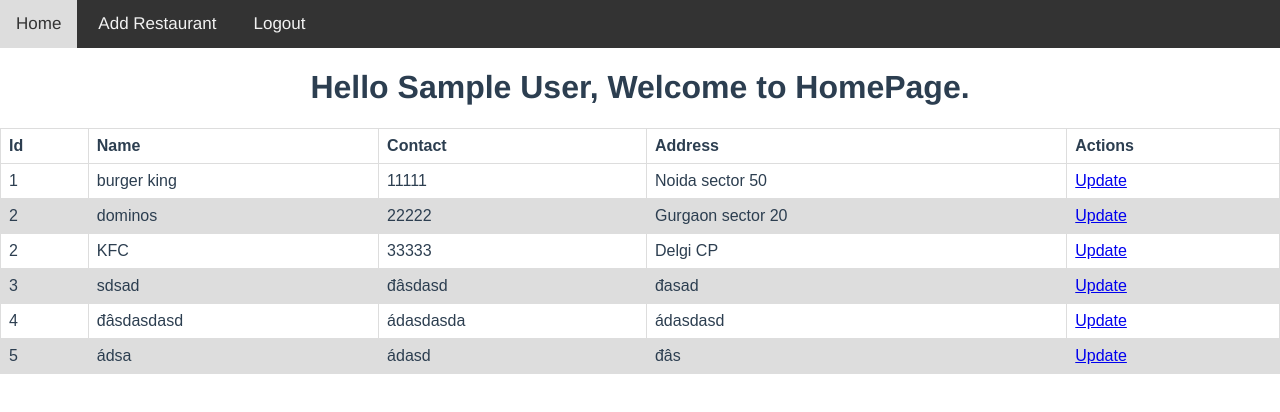
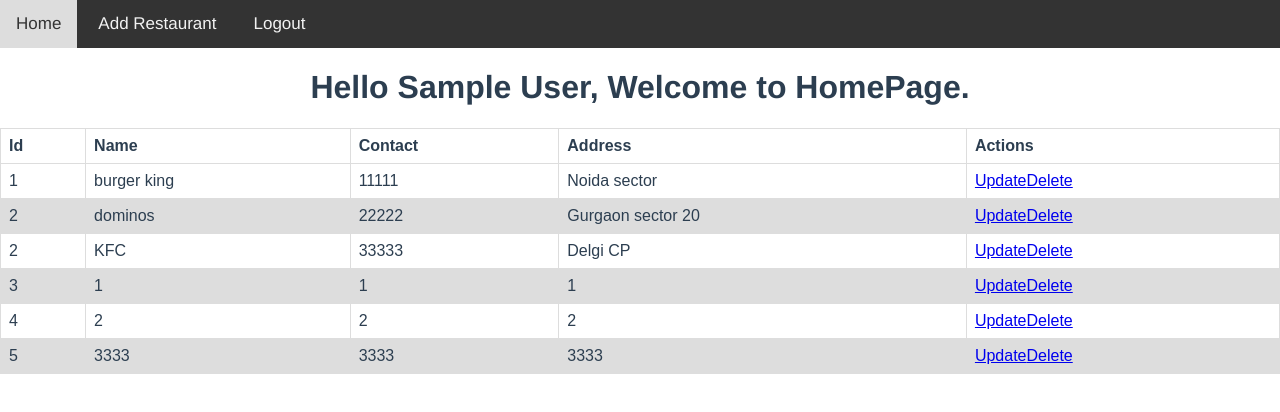
Before and after one commit to IT810/vuejs-restaurant_management_app, a Vue app: page / in a window 1280 px wide. Shown: the top 412 px of the page. Built offline with nearby package versions, Linux system fonts and the light colour scheme; data requests are answered from the project's data file; sample sign-in values are in the browser's storage.

Commit message:
Test API on Postman. Import Axios package and call API. Check API and redirect to the Home page. Test complete flow.

```diff
--- a/db.json
+++ b/db.json
@@ -29,8 +29,8 @@
     {
       "id": 1,
       "name": "burger king",
-      "contact": 11111,
-      "address": "Noida sector 50"
+      "contact": "11111",
+      "address": "Noida sector"
     },
     {
       "id": 2,
@@ -45,21 +45,21 @@
       "address": "Delgi CP"
     },
     {
-      "name": "sdsad",
-      "contact": "đâsdasd",
-      "address": "đasad",
+      "name": "1",
+      "contact": "1",
+      "address": "1",
       "id": 3
     },
     {
-      "name": "đâsdasdasd",
-      "contact": "ádasdasda",
-      "address": "ádasdasd",
+      "name": "2",
+      "contact": "2",
+      "address": "2",
       "id": 4
     },
     {
-      "name": "ádsa",
-      "contact": "ádasd",
-      "address": "đâs",
+      "name": "3333",
+      "contact": "3333",
+      "address": "3333",
       "id": 5
     }
   ]
--- a/src/components/Home.vue
+++ b/src/components/Home.vue
@@ -19,6 +19,7 @@
                 <td>{{item.address}}</td>
                 <td>
                     <router-link :to="'/update/'+item.id">Update</router-link>
+                    <router-link :to="'/update/'+item.id">Delete</router-link>
                 </td>
             </tr>
         </tbody>
--- a/src/components/UpdateRestaurant.vue
+++ b/src/components/UpdateRestaurant.vue
@@ -2,7 +2,7 @@
     <Header></Header>
     <h1>Hello User, Welcome to Update Restaurant Page.</h1>
     <form class="add">
-        <input type="text" name="name" placeholder="Enter Name" v-model="Restaurant.name" />
+        <input type="text" name="name" placeholder="Enter Name" v-model="Restaurant.name"/>
         <input type="text" name="address" placeholder="Enter Address" v-model="Restaurant.address"/>
         <input type="text" name="contact" placeholder="Enter Contact" v-model="Restaurant.contact"/>
         <button type="button" @click="UpdateRestaurant()">Update Restaurant</button>
@@ -10,6 +10,7 @@
 </template>
 
 <script>
+import axios from 'axios';
 import Header from './Header.vue'
 
 export default {
@@ -25,7 +26,24 @@ export default {
     },
     methods:{
         UpdateRestaurant: async function(){
+            try
+            {
+                console.warn(this.Restaurant);
+                var id = this.$route.params.id;
+                var result = await axios.patch('http://localhost:3001/restaurants/'+id, {
+                    name: this.Restaurant.name,
+                    contact: this.Restaurant.contact,
+                    address: this.Restaurant.address
+                });
 
+                if(result.status == 200){
+                    this.$router.push({ name: 'Home' });
+                }
+                console.warn("result", result);
+            }
+            catch(e){
+                console.log(e);
+            }
         }
     },
     async mounted() {
@@ -34,6 +52,14 @@ export default {
         if (user == null) {
             this.$router.push({ name: "Login" });
         }
+
+        var id = this.$route.params.id;
+        var res = await axios.get('http://localhost:3001/restaurants/'+id);
+        var restaurant = res.data;
+
+        this.Restaurant.name = restaurant.name;
+        this.Restaurant.contact = restaurant.contact;
+        this.Restaurant.address = restaurant.address;
     },
     components: { Header }
 }
```
